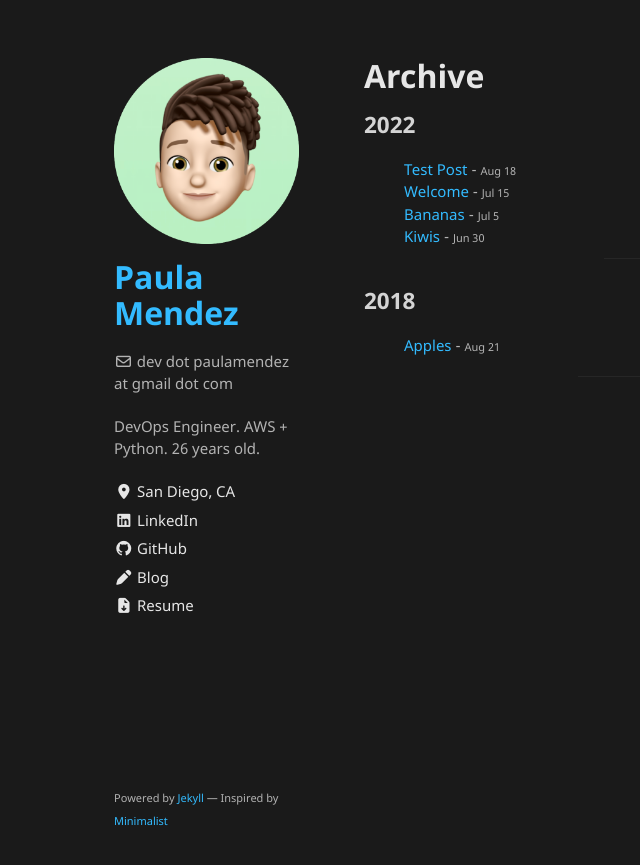
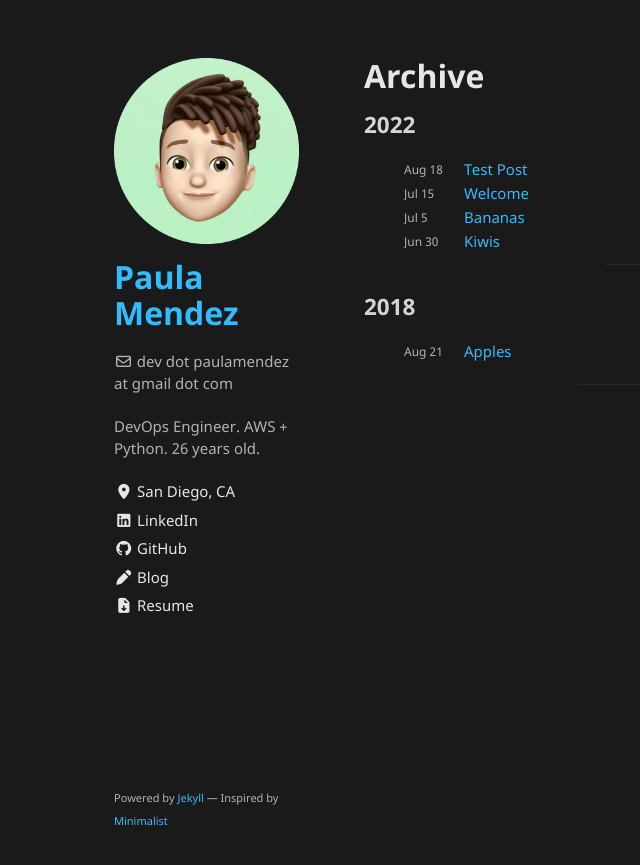
Before and after one commit to paulipotter/paulipotter.github.io, a Jekyll site: the page built from archive.md, in a window 1280 px wide. Shown: the top 865 px of the page, without its empty margins (96-736 px from the left). Built offline with Jekyll 4.4.1, drawn with Linux system fonts in a browser that asks for light colours.

Commit message:
fix spacing in dates

```diff
--- a/_layouts/archive_ly.html
+++ b/_layouts/archive_ly.html
@@ -1,6 +1,20 @@
 ---
 layout: default
 ---
+
+<style>
+#date {
+    font-size: .8em;
+    margin-top: 3px;
+    margin-right: 10px;
+    min-width: 50px;
+    width: 50px;
+    overflow: hidden;
+    white-space: nowrap;
+    height: 21px;
+}
+
+</style>
 <h1>Archive</h1>
 {% assign years = "2022,2021,2022,2019,2018" | split:',' %}
 
@@ -12,9 +26,13 @@ layout: default
     <ul style="list-style: none;">
     {% assign date = currentdate %}
   {% endif %}
-    <li>
+    <!-- <li>
         <tab></tab><a href="{{ post.url }}">{{ post.title }}</a> -
         <small><span class="post-meta">{{ post.date | date: "%b %-d" }}</span></small>
+    </li> -->
+    <li style="display: flex;">
+        <date id="date"><time>{{ post.date | date: "%b %-d" }}</time></date>
+        <a href="{{ post.url }}">{{ post.title }}</a>
     </li>
   {% if forloop.last %}
 </ul>
```
